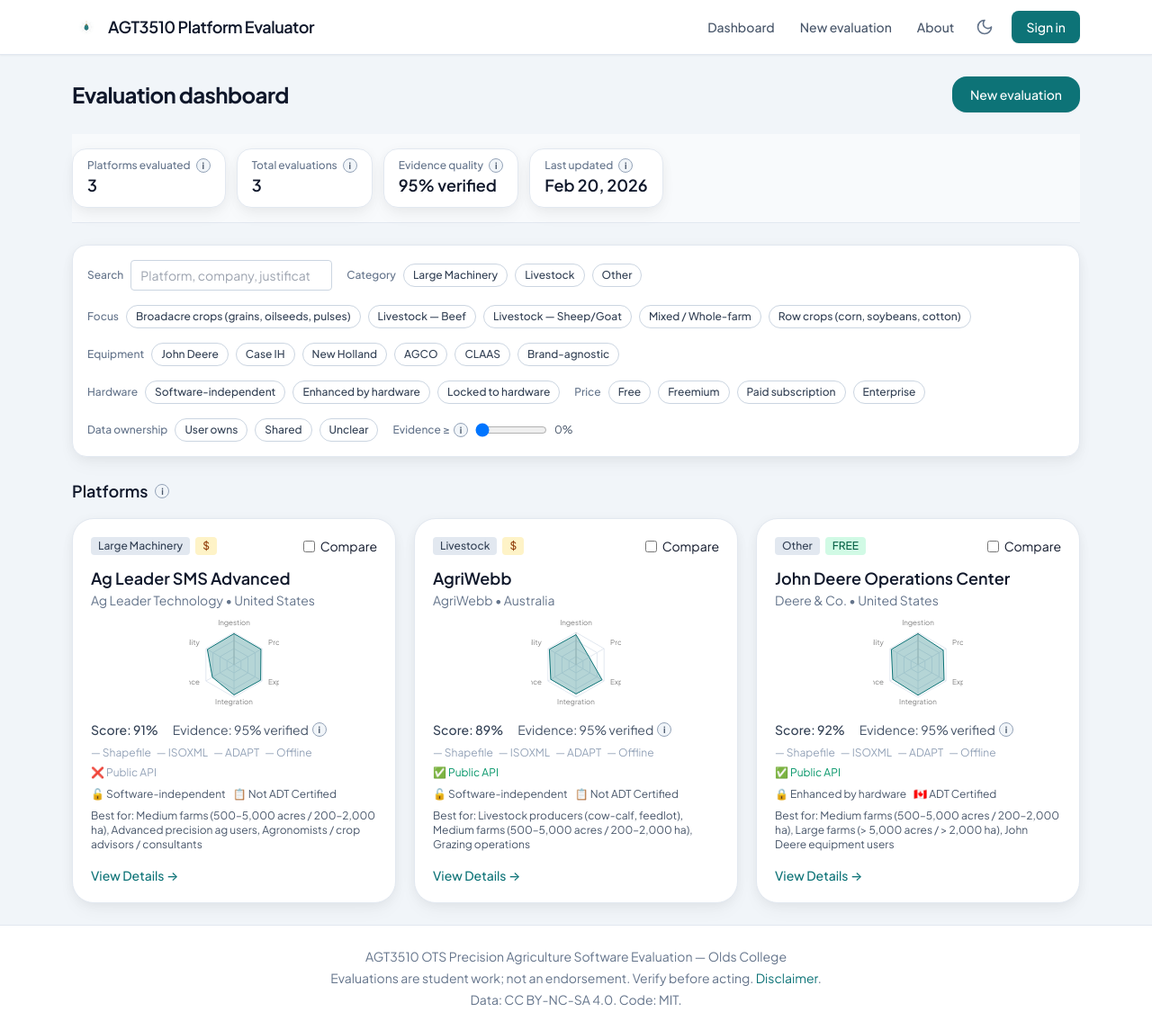
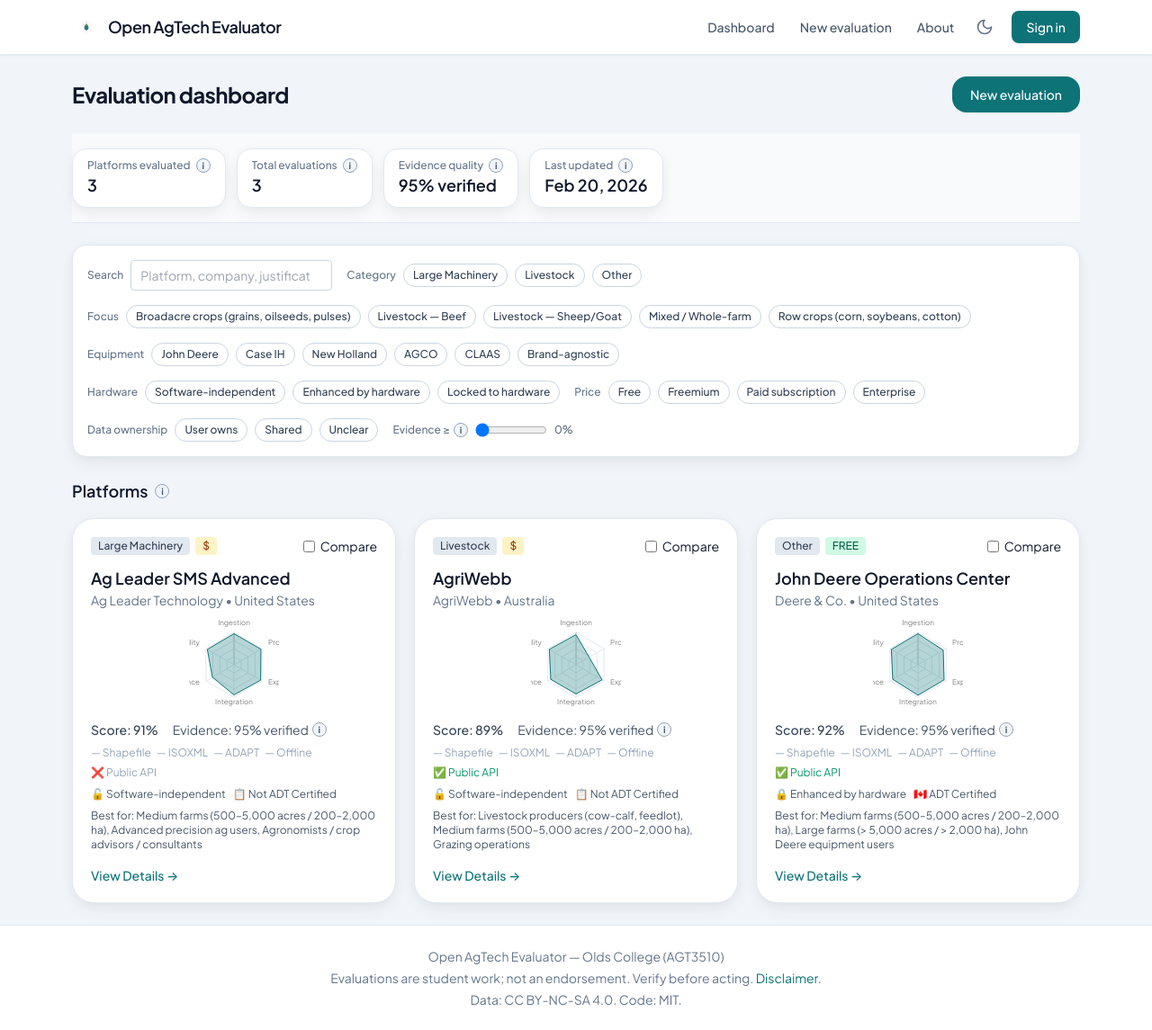
Before and after one commit to felippehsk/open-agtech-evaluator, a React (Vite) app: page / in a window 1280 px wide. Shown: the whole page at 90% size. Built offline with nearby package versions, Linux system fonts and the light colour scheme; the HTML template or start-up script is replaced by a standard one.

Commit message:
Update branding in Footer, Header, and HTML title to reflect new application name "Open AgTech Evaluator"

```diff
--- a/index.html
+++ b/index.html
@@ -6,7 +6,7 @@
 <meta name="mobile-web-app-capable" content="yes" />
 <link rel="apple-touch-icon" href="./icon.png" />
     <meta name="viewport" content="width=device-width, initial-scale=1.0" />
-    <title>AGT3510 — AgTech Software Evaluation</title>
+    <title>Open AgTech Evaluator</title>
     <script>
       (function() {
         var t = localStorage.getItem('agt3510_theme');
--- a/src/components/layout/Footer.tsx
+++ b/src/components/layout/Footer.tsx
@@ -4,7 +4,7 @@
   return (
     <footer className="mt-auto border-t border-slate-200 bg-white py-6 dark:border-slate-700 dark:bg-slate-800/50">
       <div className="mx-auto max-w-6xl px-4 text-center text-sm text-slate-500 dark:text-slate-400">
-        <p>AGT3510 OTS Precision Agriculture Software Evaluation — Olds College</p>
+        <p>Open AgTech Evaluator — Olds College (AGT3510)</p>
         <p className="mt-1">
           Evaluations are student work; not an endorsement. Verify before acting.{' '}
           <Link to="/about" className="text-primary hover:underline">Disclaimer</Link>.
--- a/src/components/layout/Header.tsx
+++ b/src/components/layout/Header.tsx
@@ -15,7 +15,7 @@
       <div className="mx-auto flex max-w-6xl items-center justify-between px-4 py-3">
         <Link to="/" className="flex items-center gap-2 text-lg font-semibold tracking-tight text-slate-900 dark:text-slate-100">
           <img src={`${import.meta.env.BASE_URL}icon.png?v=${__LOGO_BUILD_ID__}`} alt="" className="h-8 w-8 rounded-full object-contain" aria-hidden />
-          AGT3510 Platform Evaluator
+          Open AgTech Evaluator
         </Link>
         <nav className="flex items-center gap-1">
           <Link to="/" className="rounded-md px-3 py-2 text-sm font-medium text-slate-600 transition hover:bg-slate-100 hover:text-slate-900 dark:text-slate-400 dark:hover:bg-slate-700 dark:hover:text-slate-100">
```
